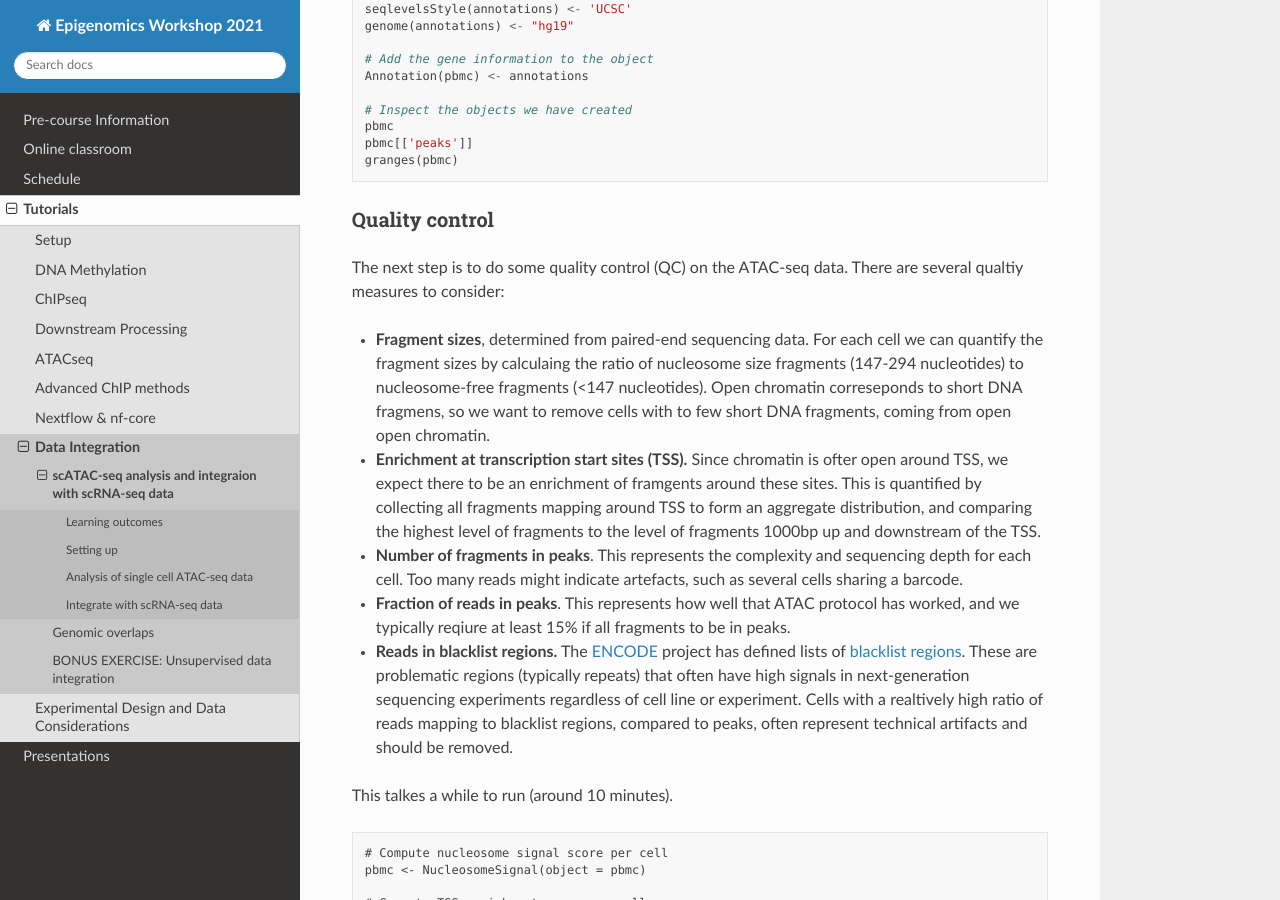
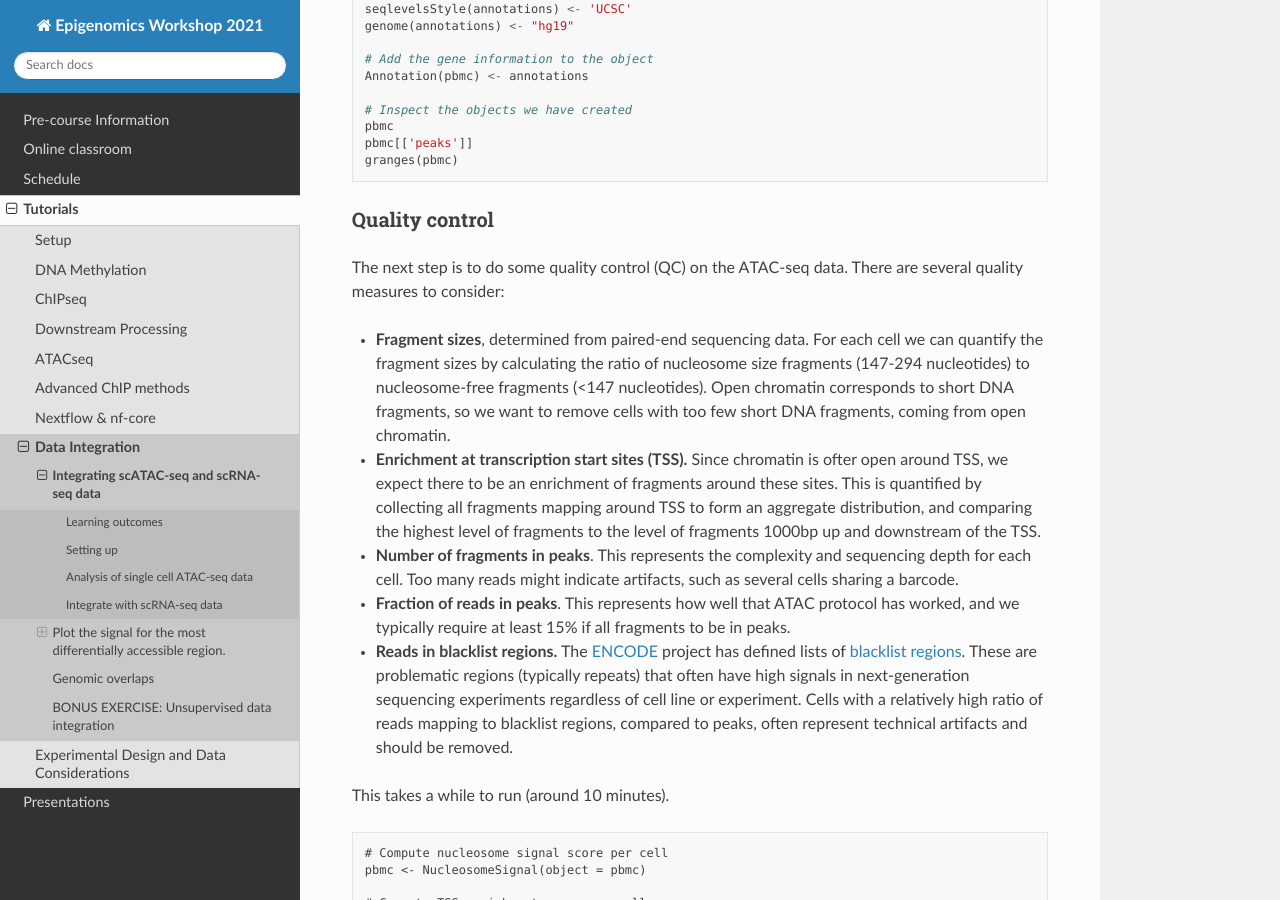
Before and after one commit to NBISweden/workshop-epigenomics-RTDs, a Sphinx documentation site: the page built from docs/content/tutorials/scAtacSeq/lab-sc_atac_seq.md, in a window 1280 px wide and 900 px high, scrolled down 4137 px. Built offline with Sphinx 7.4.7 and the Read the Docs theme 2.0.0, drawn with Linux system fonts in a browser that asks for light colours; some of the changed text lies outside the part shown.

Commit message:
Update lab-sc_atac_seq.md
typo corrections

````diff
--- a/docs/content/tutorials/scAtacSeq/lab-sc_atac_seq.md
+++ b/docs/content/tutorials/scAtacSeq/lab-sc_atac_seq.md
@@ -149,19 +149,19 @@
 
 ### Quality control
 
-The next step is to do some quality control (QC) on the ATAC-seq data. There are several qualtiy measures to consider:
+The next step is to do some quality control (QC) on the ATAC-seq data. There are several quality measures to consider:
 
-- **Fragment sizes**, determined from paired-end sequencing data. For each cell we can quantify the fragment sizes by calculaing the ratio of nucleosome size fragments (147-294 nucleotides) to nucleosome-free fragments (<147 nucleotides). Open chromatin correseponds to short DNA fragmens, so we want to remove cells with to few short DNA fragments, coming from open open chromatin.
+- **Fragment sizes**, determined from paired-end sequencing data. For each cell we can quantify the fragment sizes by calculating the ratio of nucleosome size fragments (147-294 nucleotides) to nucleosome-free fragments (<147 nucleotides). Open chromatin corresponds to short DNA fragments, so we want to remove cells with too few short DNA fragments, coming from open chromatin.
 
-- **Enrichment at transcription start sites (TSS).** Since chromatin is ofter open around TSS, we expect there to be an enrichment of framgents around these sites. This is quantified by collecting all fragments mapping around TSS to form an aggregate distribution, and comparing the highest level of fragments to the level of fragments 1000bp up and downstream of the TSS.
+- **Enrichment at transcription start sites (TSS).** Since chromatin is ofter open around TSS, we expect there to be an enrichment of fragments around these sites. This is quantified by collecting all fragments mapping around TSS to form an aggregate distribution, and comparing the highest level of fragments to the level of fragments 1000bp up and downstream of the TSS.
 
-- **Number of fragments in peaks**. This represents the complexity and sequencing depth for each cell. Too many reads might indicate artefacts, such as several cells sharing a barcode.
+- **Number of fragments in peaks**. This represents the complexity and sequencing depth for each cell. Too many reads might indicate artifacts, such as several cells sharing a barcode.
 
-- **Fraction of reads in peaks**. This represents how well that ATAC protocol has worked, and we typically reqiure at least 15% if all fragments to be in peaks.
+- **Fraction of reads in peaks**. This represents how well that ATAC protocol has worked, and we typically require at least 15% if all fragments to be in peaks.
 
-- **Reads in blacklist regions.** The [ENCODE](https://www.encodeproject.org) project has defined lists of [blacklist regions](https://github.com/Boyle-Lab/Blacklist). These are problematic regions (typically repeats) that often have high signals in next-generation sequencing experiments regardless of cell line or experiment. Cells with a realtively high ratio of reads mapping to blacklist regions, compared to peaks, often represent technical artifacts and should be removed.
+- **Reads in blacklist regions.** The [ENCODE](https://www.encodeproject.org) project has defined lists of [blacklist regions](https://github.com/Boyle-Lab/Blacklist). These are problematic regions (typically repeats) that often have high signals in next-generation sequencing experiments regardless of cell line or experiment. Cells with a relatively high ratio of reads mapping to blacklist regions, compared to peaks, often represent technical artifacts and should be removed.
 
-This talkes a while to run (around 10 minutes).
+This takes a while to run (around 10 minutes).
 
 ```{r seurat_qc}
 # Compute nucleosome signal score per cell
@@ -198,7 +198,7 @@
 
 ![QC plots](qc.png)
 
-After calculating the qualtiy statistics, we apply (some rather artibtrary) cutoffs, to remove outlier cells. *How many cells do we have left after quality filtering in this example?*
+After calculating the quality statistics, we apply (some rather arbitrary) cutoffs, to remove outlier cells. *How many cells do we have left after quality filtering in this example?*
 
 
 ```
@@ -529,8 +529,7 @@
 head(da_peaks)
 ```
 
-```
-# Plot the signal for the most differentially acessable region.
+# Plot the signal for the most differentially accessible region.
 plot1 <- VlnPlot(
 	object = pbmc,
 	features = rownames(da_peaks)[1],
````
Also changed, not shown: other parts of docs/content/tutorials/scAtacSeq/lab-sc_atac_seq.md (+9 -9 lines), docs/content/presentations.rst (line endings or trailing spaces).
